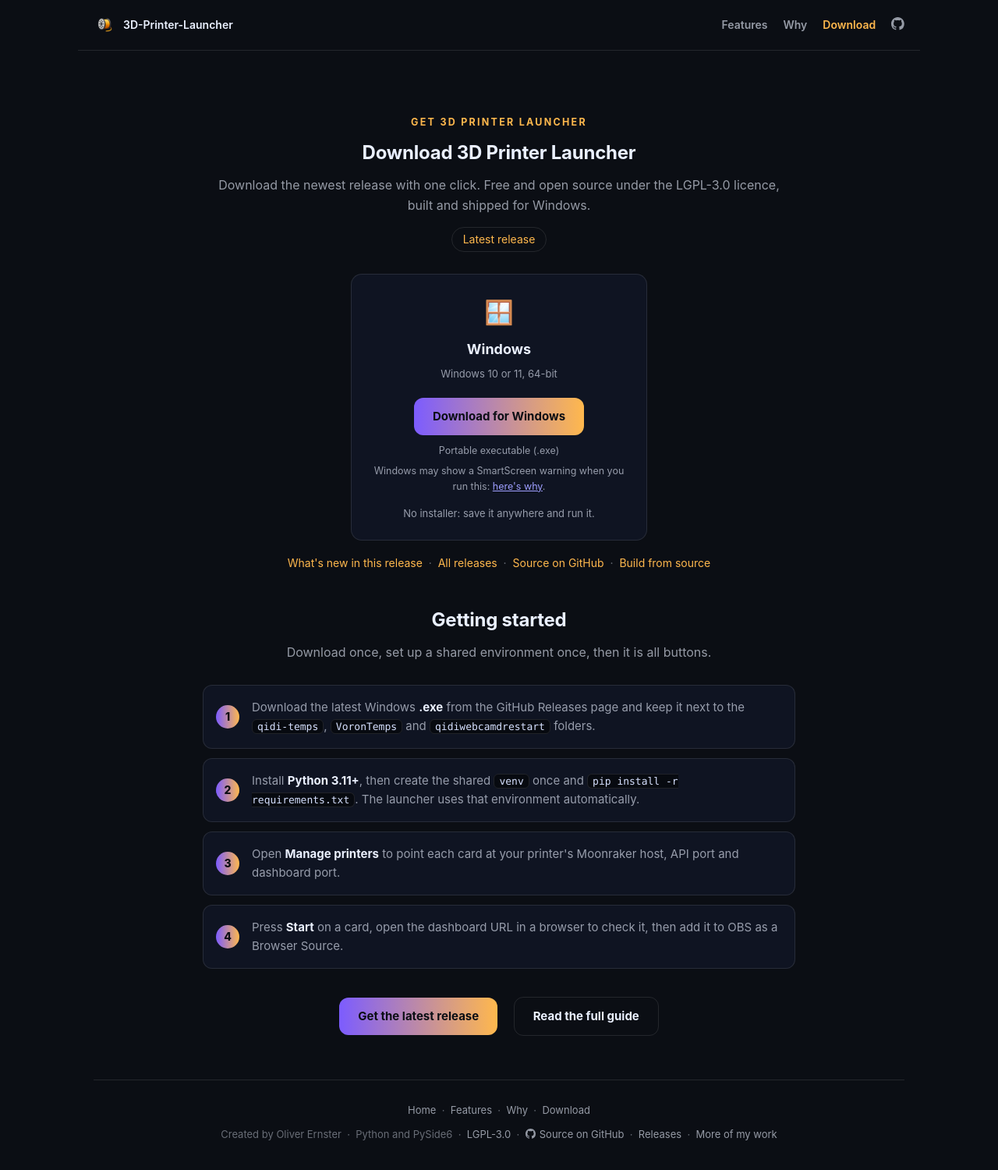
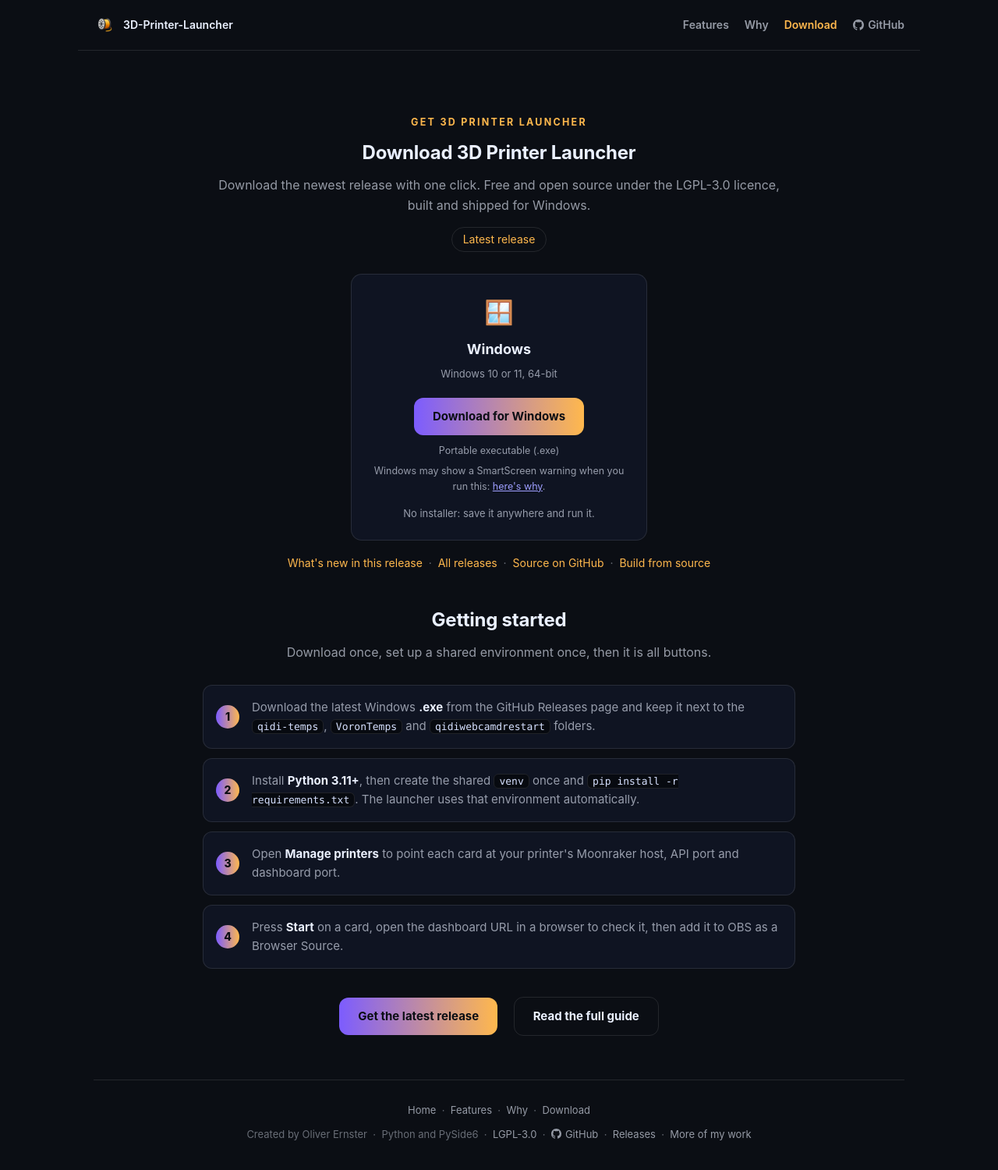
Before and after one commit to oernster/3D-Printer-Launcher, a plain HTML site: page docs/download.html in a window 1280 px wide. Shown: the whole page at 78% size. Drawn offline with Linux system fonts and the light colour scheme; no server answers.

Commit message:
Label every GitHub link with the mark and the word GitHub
Logo-only links gain the word and the other wordings become GitHub, so every site reads the same.

```diff
--- a/docs/download.html
+++ b/docs/download.html
@@ -496,7 +496,7 @@
         <a href="features.html">Features</a>
         <a href="why.html">Why</a>
         <a href="download.html" aria-current="page">Download</a>
-        <a href="https://github.com/oernster/3D-Printer-Launcher" aria-label="GitHub repository" title="GitHub"><svg class="gh-mark" width="1.2em" height="1.2em" viewBox="0 0 16 16" fill="currentColor" aria-hidden="true" focusable="false" style="vertical-align:-0.15em"><path d="M8 0c4.42 0 8 3.58 8 8a8.013 8.013 0 0 1-5.45 7.59c-.4.08-.55-.17-.55-.38 0-.27.01-1.13.01-2.2 0-.75-.25-1.23-.54-1.48 1.78-.2 3.65-.88 3.65-3.95 0-.88-.31-1.59-.82-2.15.08-.2.36-1.02-.08-2.12 0 0-.67-.22-2.2.82-.64-.18-1.32-.27-2-.27-.68 0-1.36.09-2 .27-1.53-1.03-2.2-.82-2.2-.82-.44 1.1-.16 1.92-.08 2.12-.51.56-.82 1.28-.82 2.15 0 3.06 1.86 3.75 3.64 3.95-.23.2-.44.55-.51 1.07-.46.21-1.61.55-2.33-.66-.15-.24-.6-.83-1.23-.82-.67.01-.27.38.01.53.34.19.73.9.82 1.13.16.45.68 1.31 2.69.94 0 .67.01 1.3.01 1.49 0 .21-.15.45-.55.38A7.995 7.995 0 0 1 0 8c0-4.42 3.58-8 8-8Z"/></svg></a>
+        <a href="https://github.com/oernster/3D-Printer-Launcher"><svg class="gh-mark" width="1em" height="1em" viewBox="0 0 16 16" fill="currentColor" aria-hidden="true" focusable="false" style="vertical-align:-0.15em;margin-right:0.4em"><path d="M8 0c4.42 0 8 3.58 8 8a8.013 8.013 0 0 1-5.45 7.59c-.4.08-.55-.17-.55-.38 0-.27.01-1.13.01-2.2 0-.75-.25-1.23-.54-1.48 1.78-.2 3.65-.88 3.65-3.95 0-.88-.31-1.59-.82-2.15.08-.2.36-1.02-.08-2.12 0 0-.67-.22-2.2.82-.64-.18-1.32-.27-2-.27-.68 0-1.36.09-2 .27-1.53-1.03-2.2-.82-2.2-.82-.44 1.1-.16 1.92-.08 2.12-.51.56-.82 1.28-.82 2.15 0 3.06 1.86 3.75 3.64 3.95-.23.2-.44.55-.51 1.07-.46.21-1.61.55-2.33-.66-.15-.24-.6-.83-1.23-.82-.67.01-.27.38.01.53.34.19.73.9.82 1.13.16.45.68 1.31 2.69.94 0 .67.01 1.3.01 1.49 0 .21-.15.45-.55.38A7.995 7.995 0 0 1 0 8c0-4.42 3.58-8 8-8Z"/></svg>GitHub</a>
     </div>
 </nav>
 
@@ -565,7 +565,7 @@
         </nav>
         Created by Oliver Ernster &nbsp;·&nbsp; Python and PySide6 &nbsp;·&nbsp;
         <a href="https://github.com/oernster/3D-Printer-Launcher/blob/main/LICENSE">LGPL-3.0</a> &nbsp;·&nbsp;
-        <a href="https://github.com/oernster/3D-Printer-Launcher"><svg class="gh-mark" width="1em" height="1em" viewBox="0 0 16 16" fill="currentColor" aria-hidden="true" focusable="false" style="vertical-align:-0.15em;margin-right:0.4em"><path d="M8 0c4.42 0 8 3.58 8 8a8.013 8.013 0 0 1-5.45 7.59c-.4.08-.55-.17-.55-.38 0-.27.01-1.13.01-2.2 0-.75-.25-1.23-.54-1.48 1.78-.2 3.65-.88 3.65-3.95 0-.88-.31-1.59-.82-2.15.08-.2.36-1.02-.08-2.12 0 0-.67-.22-2.2.82-.64-.18-1.32-.27-2-.27-.68 0-1.36.09-2 .27-1.53-1.03-2.2-.82-2.2-.82-.44 1.1-.16 1.92-.08 2.12-.51.56-.82 1.28-.82 2.15 0 3.06 1.86 3.75 3.64 3.95-.23.2-.44.55-.51 1.07-.46.21-1.61.55-2.33-.66-.15-.24-.6-.83-1.23-.82-.67.01-.27.38.01.53.34.19.73.9.82 1.13.16.45.68 1.31 2.69.94 0 .67.01 1.3.01 1.49 0 .21-.15.45-.55.38A7.995 7.995 0 0 1 0 8c0-4.42 3.58-8 8-8Z"/></svg>Source on GitHub</a> &nbsp;·&nbsp;
+        <a href="https://github.com/oernster/3D-Printer-Launcher"><svg class="gh-mark" width="1em" height="1em" viewBox="0 0 16 16" fill="currentColor" aria-hidden="true" focusable="false" style="vertical-align:-0.15em;margin-right:0.4em"><path d="M8 0c4.42 0 8 3.58 8 8a8.013 8.013 0 0 1-5.45 7.59c-.4.08-.55-.17-.55-.38 0-.27.01-1.13.01-2.2 0-.75-.25-1.23-.54-1.48 1.78-.2 3.65-.88 3.65-3.95 0-.88-.31-1.59-.82-2.15.08-.2.36-1.02-.08-2.12 0 0-.67-.22-2.2.82-.64-.18-1.32-.27-2-.27-.68 0-1.36.09-2 .27-1.53-1.03-2.2-.82-2.2-.82-.44 1.1-.16 1.92-.08 2.12-.51.56-.82 1.28-.82 2.15 0 3.06 1.86 3.75 3.64 3.95-.23.2-.44.55-.51 1.07-.46.21-1.61.55-2.33-.66-.15-.24-.6-.83-1.23-.82-.67.01-.27.38.01.53.34.19.73.9.82 1.13.16.45.68 1.31 2.69.94 0 .67.01 1.3.01 1.49 0 .21-.15.45-.55.38A7.995 7.995 0 0 1 0 8c0-4.42 3.58-8 8-8Z"/></svg>GitHub</a> &nbsp;·&nbsp;
         <a href="https://github.com/oernster/3D-Printer-Launcher/releases">Releases</a> &nbsp;·&nbsp;
         <a href="https://ernster.dev">More of my work</a>
     </footer>
```
Also changed, not shown: docs/features.html (+2 -2 lines), docs/index.html (+2 -2 lines), docs/why.html (+2 -2 lines).
